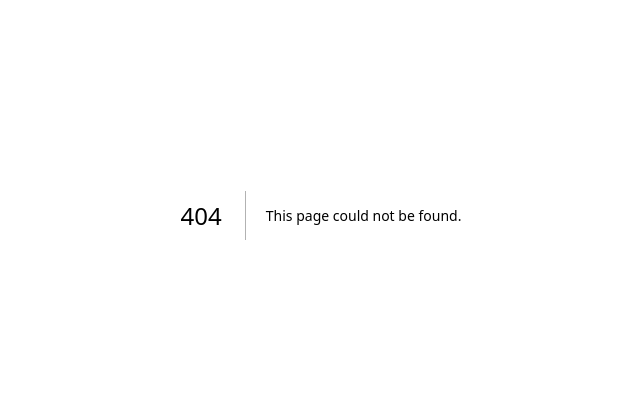
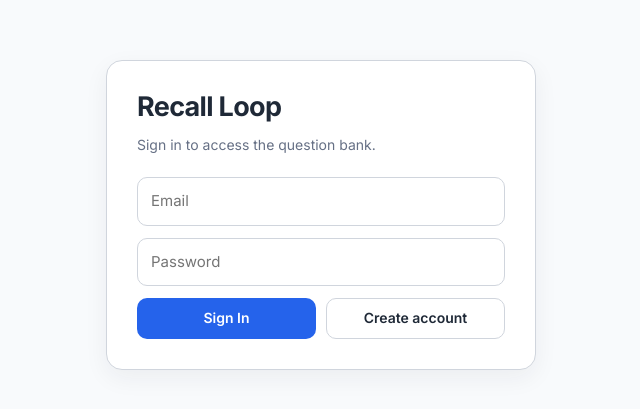
Before and after one commit to zhoujc999/question-bank, a Next.js app: page /login in a window 1280 px wide. Before the commit this address had no page. Shown: the part 185-594 px from the top of the page, without its empty margins (319-959 px from the left). Built offline with nearby package versions, Linux system fonts and the light colour scheme.

Commit message:
feat: add auth form and login page

```diff
--- /dev/null
+++ b/src/app/login/actions.ts
@@ -0,0 +1,28 @@
+'use server'
+
+import { createClient } from '@/lib/supabase/server'
+import { revalidatePath } from 'next/cache'
+import { redirect } from 'next/navigation'
+
+export async function signIn(formData: FormData) {
+  const supabase = await createClient()
+  const email = formData.get('email') as string
+  const password = formData.get('password') as string
+
+  const { error } = await supabase.auth.signInWithPassword({ email, password })
+  if (error) return { error: error.message }
+
+  revalidatePath('/', 'layout')
+  redirect('/quiz')
+}
+
+export async function signUp(formData: FormData) {
+  const supabase = await createClient()
+  const email = formData.get('email') as string
+  const password = formData.get('password') as string
+
+  const { error } = await supabase.auth.signUp({ email, password })
+  if (error) return { error: error.message }
+
+  return { message: 'Check your email for confirmation.' }
+}
--- /dev/null
+++ b/src/app/login/page.tsx
@@ -0,0 +1,5 @@
+import { AuthForm } from '@/components/AuthForm'
+
+export default function LoginPage() {
+  return <AuthForm />
+}
--- /dev/null
+++ b/src/components/AuthForm.tsx
@@ -0,0 +1,72 @@
+'use client'
+
+import { useState } from 'react'
+import { signIn, signUp } from '@/app/login/actions'
+
+export function AuthForm() {
+  const [mode, setMode] = useState<'signin' | 'signup'>('signin')
+  const [error, setError] = useState('')
+  const [message, setMessage] = useState('')
+  const [loading, setLoading] = useState(false)
+
+  async function handleSubmit(formData: FormData) {
+    setLoading(true)
+    setError('')
+    setMessage('')
+    const result: { error?: string; message?: string } | undefined =
+      mode === 'signin' ? await signIn(formData) : await signUp(formData)
+    if (result?.error) setError(result.error)
+    if (result?.message) setMessage(result.message)
+    setLoading(false)
+  }
+
+  return (
+    <div className="password-gate">
+      <section className="password-card auth-card">
+        <h1>Recall Loop</h1>
+        <p>
+          {mode === 'signin'
+            ? 'Sign in to access the question bank.'
+            : 'Create an account to get started.'}
+        </p>
+        <form className="auth-form" action={handleSubmit}>
+          <input
+            className="password-input"
+            name="email"
+            type="email"
+            placeholder="Email"
+            required
+            autoComplete="email"
+          />
+          <input
+            className="password-input"
+            name="password"
+            type="password"
+            placeholder="Password"
+            required
+            autoComplete={mode === 'signin' ? 'current-password' : 'new-password'}
+            minLength={6}
+          />
+          <div className="auth-actions">
+            <button className="btn btn-primary" type="submit" disabled={loading}>
+              {loading ? 'Loading...' : mode === 'signin' ? 'Sign In' : 'Sign Up'}
+            </button>
+            <button
+              className="btn btn-secondary"
+              type="button"
+              onClick={() => {
+                setMode(mode === 'signin' ? 'signup' : 'signin')
+                setError('')
+                setMessage('')
+              }}
+            >
+              {mode === 'signin' ? 'Create account' : 'Sign in instead'}
+            </button>
+          </div>
+          {error && <p className="auth-message error">{error}</p>}
+          {message && <p className="auth-message">{message}</p>}
+        </form>
+      </section>
+    </div>
+  )
+}
```
